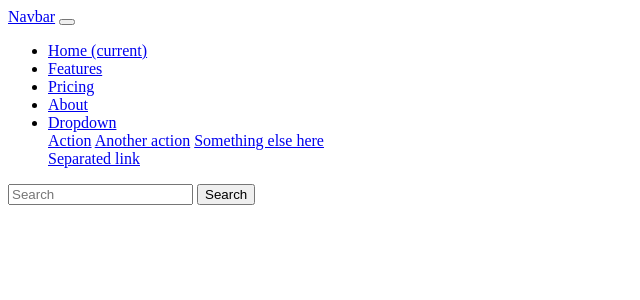
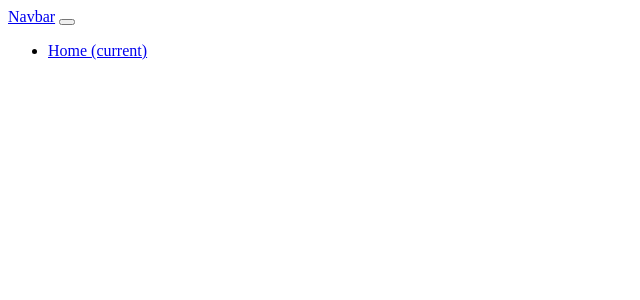
Before and after one commit to Julien-DE/symrecipe, a Symfony app: template templates/partials/_header.html.twig in a window 1280 px wide. Shown: the top 300 px of the page, without its empty margins (0-640 px from the left). Run offline with Twig, Linux system fonts and the light colour scheme; the template is opened without the code that fills it, so the values that code supplies are empty; some libraries are stand-ins or nearby versions.

Commit message:
Homepage ended

```diff
--- a/templates/partials/_header.html.twig
+++ b/templates/partials/_header.html.twig
@@ -11,30 +11,7 @@
 						<span class="visually-hidden">(current)</span>
 					</a>
 				</li>
-				<li class="nav-item">
-					<a class="nav-link" href="#">Features</a>
-				</li>
-				<li class="nav-item">
-					<a class="nav-link" href="#">Pricing</a>
-				</li>
-				<li class="nav-item">
-					<a class="nav-link" href="#">About</a>
-				</li>
-				<li class="nav-item dropdown">
-					<a class="nav-link dropdown-toggle" data-bs-toggle="dropdown" href="#" role="button" aria-haspopup="true" aria-expanded="false">Dropdown</a>
-					<div class="dropdown-menu">
-						<a class="dropdown-item" href="#">Action</a>
-						<a class="dropdown-item" href="#">Another action</a>
-						<a class="dropdown-item" href="#">Something else here</a>
-						<div class="dropdown-divider"></div>
-						<a class="dropdown-item" href="#">Separated link</a>
-					</div>
-				</li>
 			</ul>
-			<form class="d-flex">
-				<input class="form-control me-sm-2" type="search" placeholder="Search">
-				<button class="btn btn-secondary my-2 my-sm-0" type="submit">Search</button>
-			</form>
 		</div>
 	</div>
 </nav>
```
Also changed, not shown: templates/home.html.twig (+9 -2 lines).
